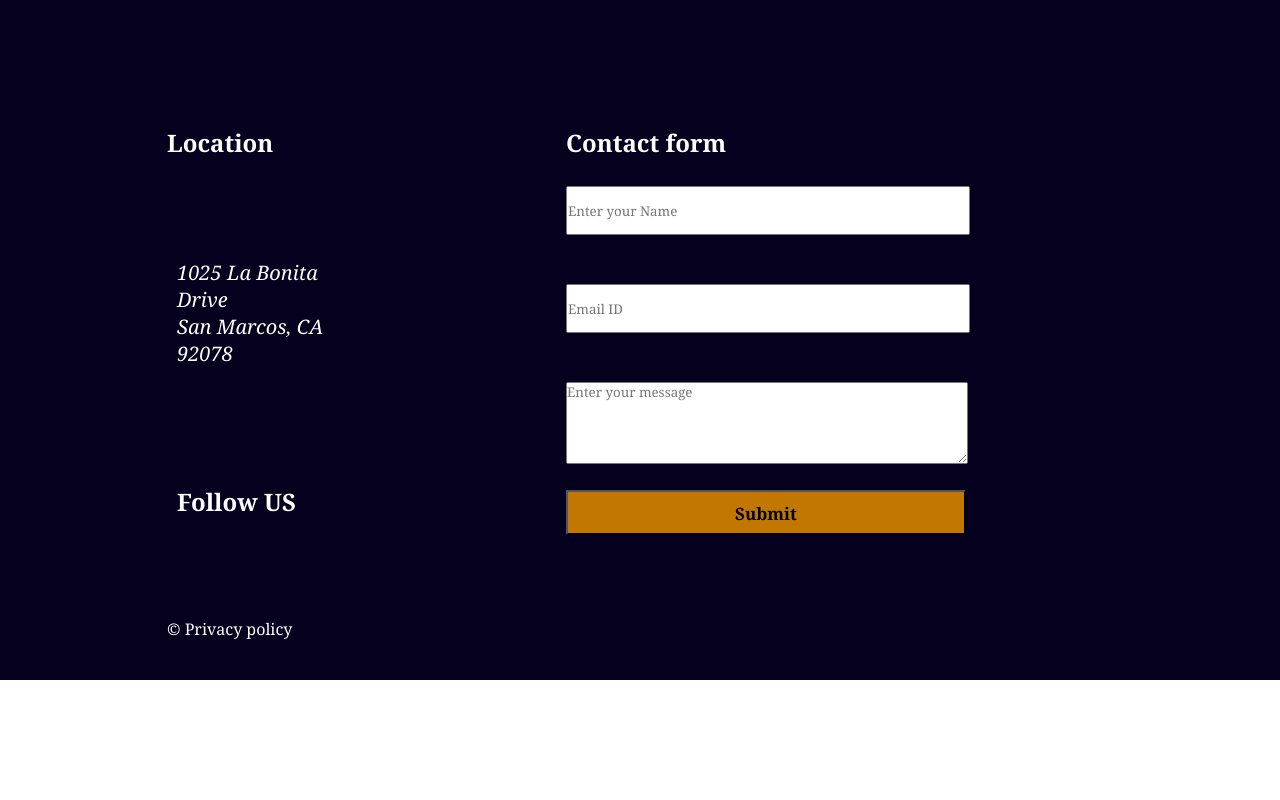
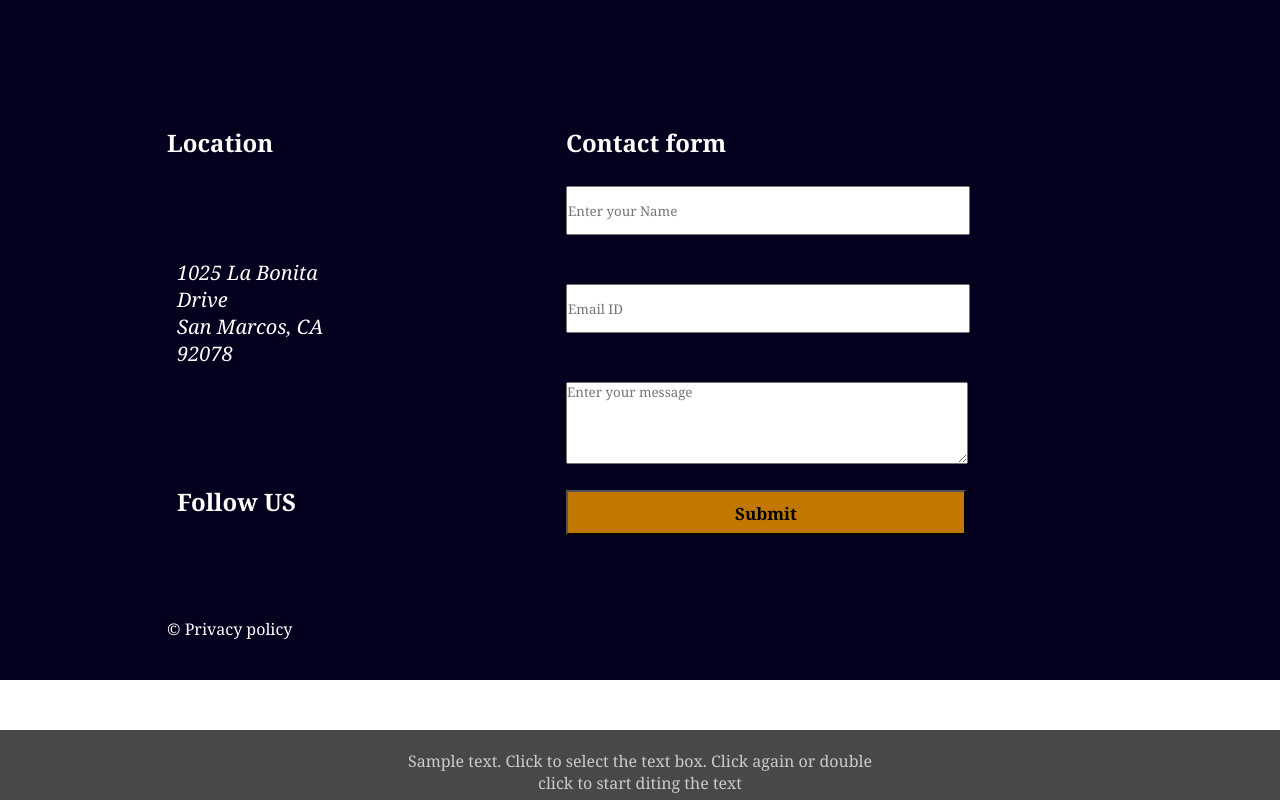
Before and after one commit to Sai9700128/Rowing-Guide-website, a plain HTML site: page index.html in a window 1280 px wide. Shown: the part 5540-6340 px from the top of the page. Before the commit the page ends 6220 px from the top, so only its background shows below. Drawn offline with Linux system fonts and the light colour scheme.

Commit message:
completed

```diff
--- a/index.html
+++ b/index.html
@@ -301,9 +301,16 @@
                 </div>
             </div>
         </section>
+    </main>
+<!-- =========================================================================================================================================================== -->
+<!-- footer final one -->
 
-
-    </main>
+    <footer>
+        <div>
+            <p>Sample text. Click to select the text box. Click again or double</p>
+            <p>click to start diting the text</p>
+        </div>
+    </footer>
 
 </body>
 </html>
--- a/style.css
+++ b/style.css
@@ -535,3 +535,26 @@ address{
     font-weight: bold;
     background-color: #c27800;
 }
+
+/* ================================================================================================================================================================= */
+
+/* Footer */
+
+footer{
+    width: 100%;
+    height: 70px;
+    background-color: #484848;
+    margin-top: 80px;
+}
+
+footer div{
+    padding-top: 20px;
+    display: flex;
+    align-items: center;
+    flex-direction: column;
+}
+
+footer div p{
+
+    color: #cbcbcb;
+}
```
